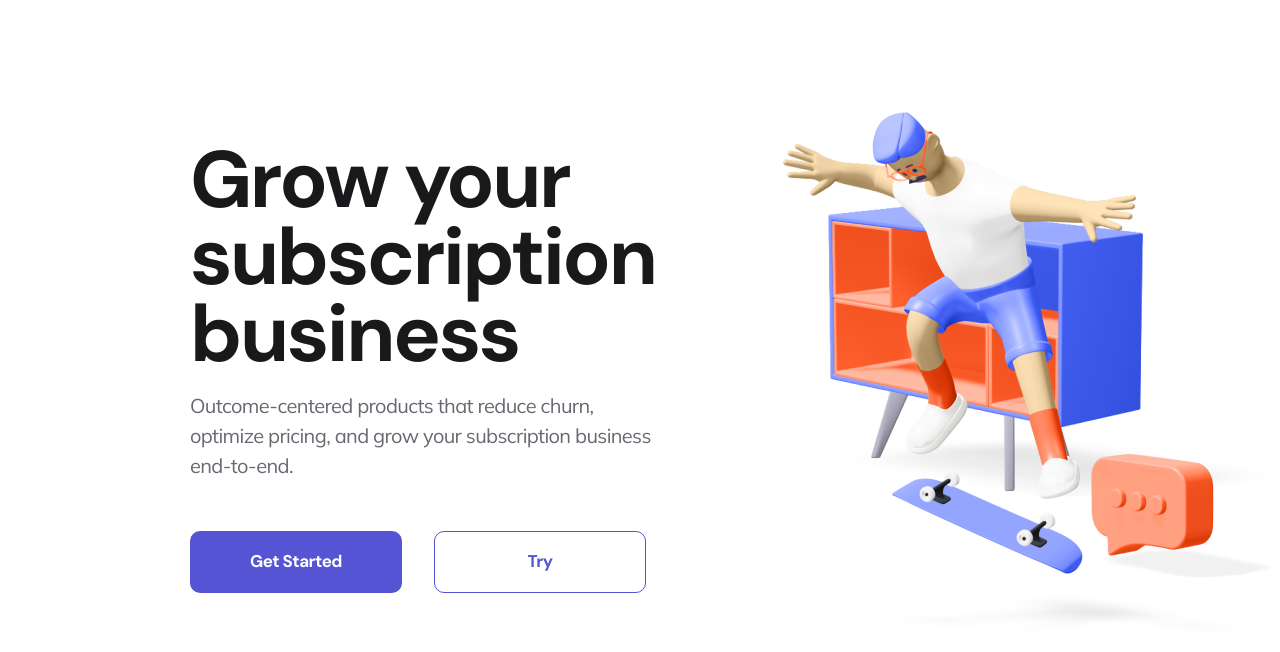
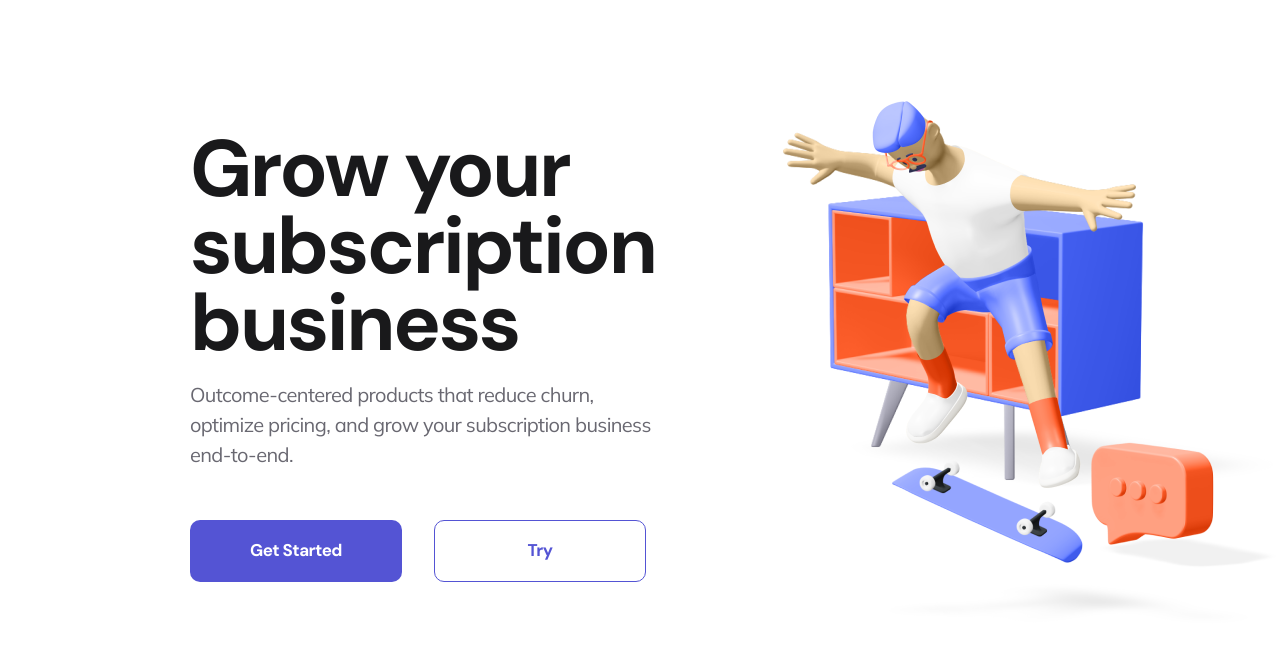
Before and after one commit to Olenadanyliuk/new_1, a plain HTML site: page index.html in a window 1280 px wide. Shown: the part 148-800 px from the top of the page. Drawn offline with nearby package versions, Linux system fonts and the light colour scheme.

Commit message:
10062022 finish

```diff
--- a/styles/styles.css
+++ b/styles/styles.css
@@ -92,8 +92,8 @@ font-size: 17px;
     letter-spacing: -0.531474px;
 }
 
-.hero {padding-top: 115px;
-padding-bottom: 43px;}
+.hero {padding-top: 104px;
+padding-bottom: 32px;}
 
 .container {
     padding-left: 190px;
@@ -224,6 +224,7 @@ align-items: center;}
             font-size: 17px;
             line-height: 2.94;
             letter-spacing: -0.531474px;
+            margin-bottom: 9px;
     }
 
 .month {font-size: 28px;
@@ -232,7 +233,6 @@ align-items: center;}
 
 
 
- .card-list__item:not(:last-child) {margin-bottom: 18px;}
 
 .price__button {
 padding: 19px 42px;
```
